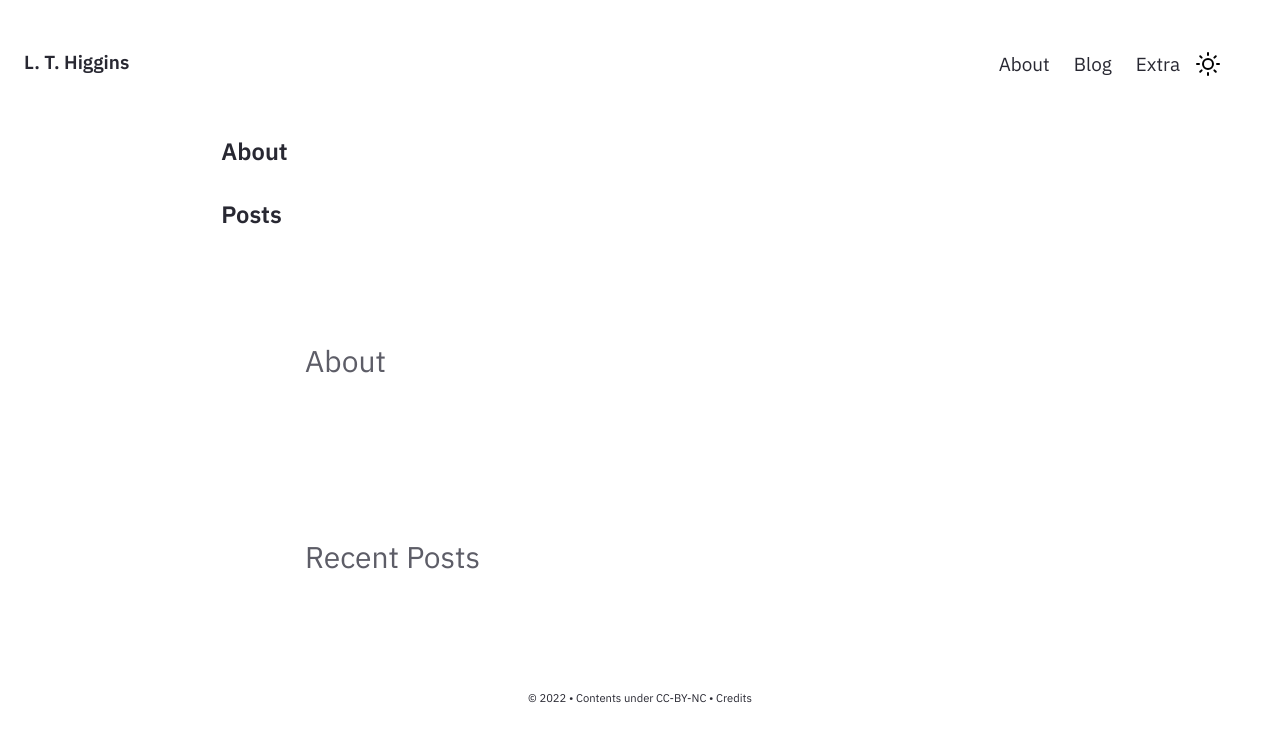
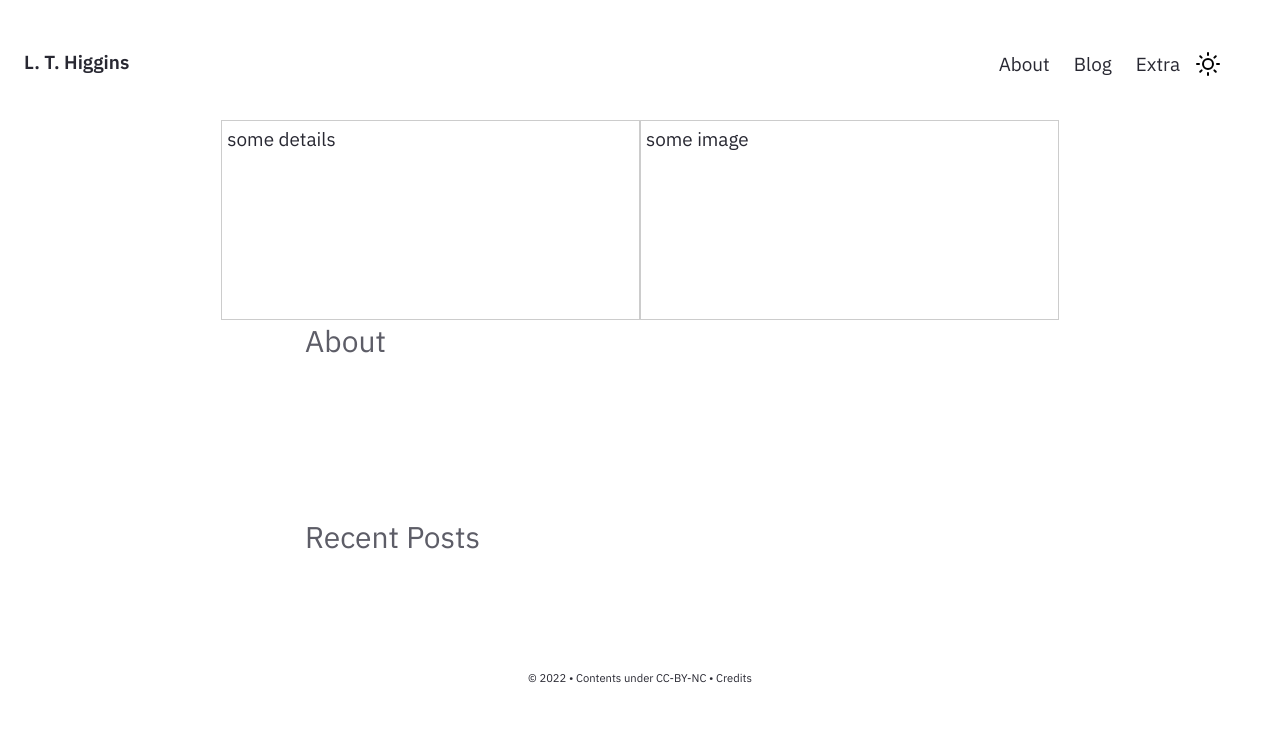
Before and after one commit to Luke-T-Higgins/blog, a Jekyll site: the page built from pages/index.md, in a window 1280 px wide. Shown: the top 742 px of the page. Built offline with Jekyll 4.4.1, drawn with Linux system fonts in a browser that asks for light colours.

Commit message:
Update Homepage.html

```diff
--- a/_includes/Homepage.html
+++ b/_includes/Homepage.html
@@ -1,11 +1,43 @@
-<section class="container">
-    <div class="left half">
-        <h4> About </h4>
+<style>
+.parent
+{
+    width:100%;
+}
+.left
+{
+    float:left;
+    width:50%;
+    box-sizing:border-box;
+    padding:5px;
+    border:#CCC solid 1px;
+    min-height:200px;
+}
+
+.right
+{
+    float:left;
+    width:50%;
+    box-sizing:border-box;
+    padding:5px;
+    border:#CCC solid 1px;
+    min-height:200px;
+}
+
+</style>
+
+<div class="parent">
+
+
+    <div class="left">
+        some details
     </div>
-    <div class="right half">
-        <h4> Posts </h4>
+
+    <div class="right">
+        some image
     </div>
-</section>
+
+
+</div>
 
 
 
```
